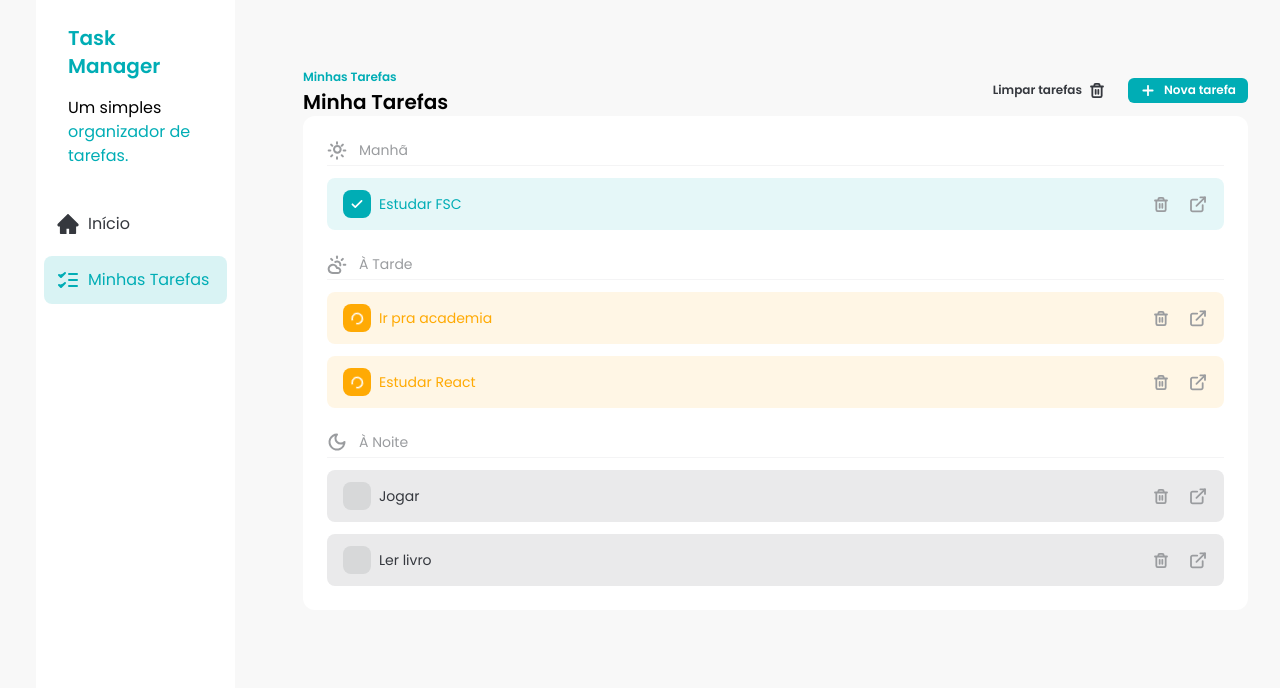
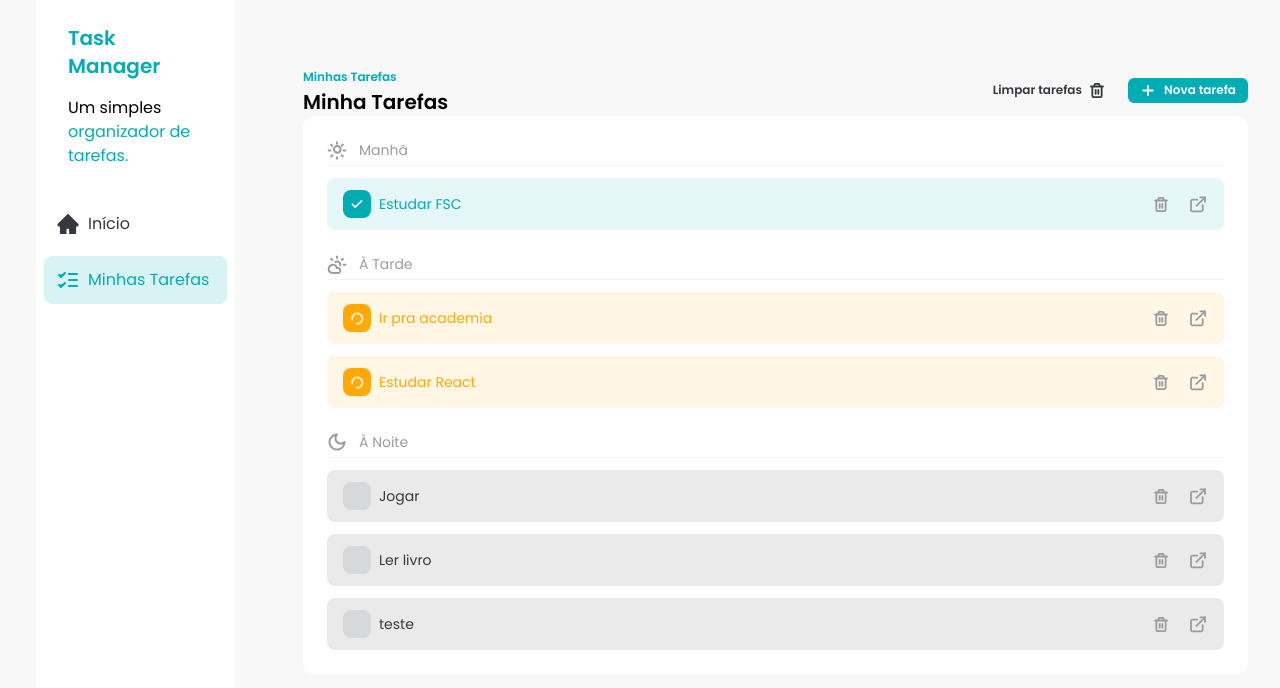
Before and after one commit to Edson-Emanoel/fsc-task-manager, a React (Vite) app: page / in a window 1280 px wide. Shown: the top 688 px of the page. Built offline with nearby package versions, Linux system fonts and the light colour scheme; data requests are answered from the project's data file.

Commit message:
feat: a função de cadastro de tarefas está funcionando

```diff
--- a/db.json
+++ b/db.json
@@ -1,39 +1,46 @@
 {
   "tasks": [
     {
-      "id": 1,
+      "id": "1",
       "title": "Estudar FSC",
       "description": "Estudar para prova de FSC",
       "time": "morning",
       "status": "done"
     },
     {
-      "id": 2,
+      "id": "2",
       "title": "Ir pra academia",
       "description": "Pra ganhar mais musculos e buscar a Valentina",
       "time": "afternoon",
       "status": "in_progress"
     },
     {
-      "id": 3,
+      "id": "3",
       "title": "Estudar React",
       "description": "Estudar para aula",
       "time": "afternoon",
       "status": "in_progress"
     },
     {
-      "id": 4,
+      "id": "4",
       "title": "Jogar",
       "description": "Finalmente um tempo p/ eu me divertir",
       "time": "evening",
       "status": "not_started"
     },
     {
-      "id": 5,
+      "id": "5",
       "title": "Ler livro",
       "description": "Ler o livro do George Orwell",
       "time": "evening",
       "status": "not_started"
+    },
+    {
+      "id": "7c62a84c-c7e9-4af8-97ee-bb206f1f1ef3",
+      "title": "teste",
+      "time": "evening",
+      "description": "testeDescr",
+      "status": "not_started"
     }
   ]
 }
--- a/src/components/TaskItem.jsx
+++ b/src/components/TaskItem.jsx
@@ -60,7 +60,7 @@ const TaskItem = ({ task, handleCheckboxClick, handleDeleteClick }) => {
 
 TaskItem.propTypes = {
   task: PropTypes.shape({
-    id: PropTypes.oneOfType([PropTypes.string, PropTypes.number]).isRequired,
+    id: PropTypes.string.isRequired,
     title: PropTypes.string.isRequired,
     description: PropTypes.string.isRequired,
     time: PropTypes.oneOf(["morning", "afternoon", "evening"]).isRequired,
--- a/src/components/Tasks.jsx
+++ b/src/components/Tasks.jsx
@@ -66,7 +66,18 @@ const Tasks = () => {
     toast.success("Tarefa deletada com sucesso!")
   }
 
-  const handleAddTaskSubmit = (task) => {
+  const handleAddTaskSubmit = async (task) => {
+    // Chama a API p/ adicionar a tarefa
+    const response = await fetch("http://localhost:3000/tasks", {
+      method: "POST",
+      body: JSON.stringify(task),
+    })
+
+    if (!response.ok) {
+      return toast.error(
+        "Erro ao adicionar a tarefa. Por favor, tente novamente"
+      )
+    }
     setTasks([...tasks, task])
     toast.success("Tarefa adicionada com sucesso!")
   }
```
Also changed, not shown: 1 other file (tests, documents, lock files or other folders).
